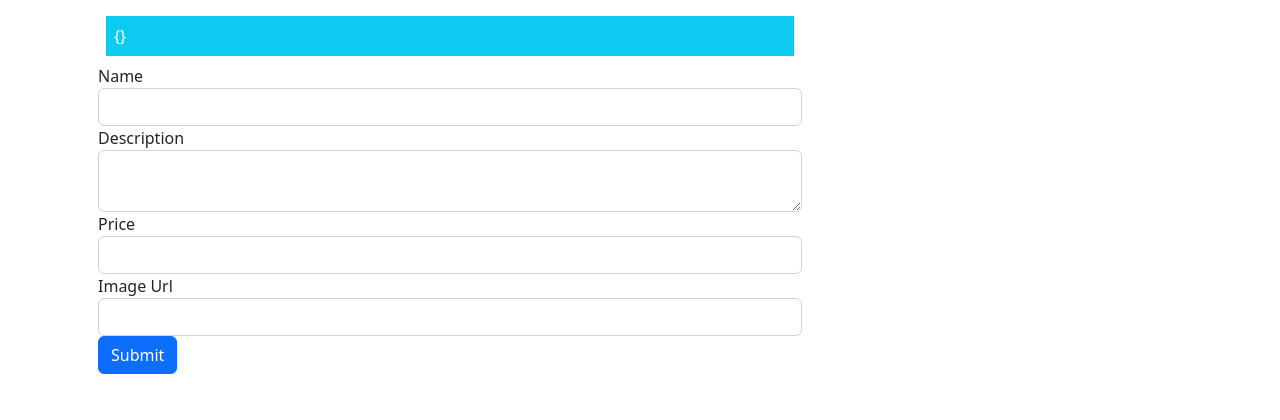
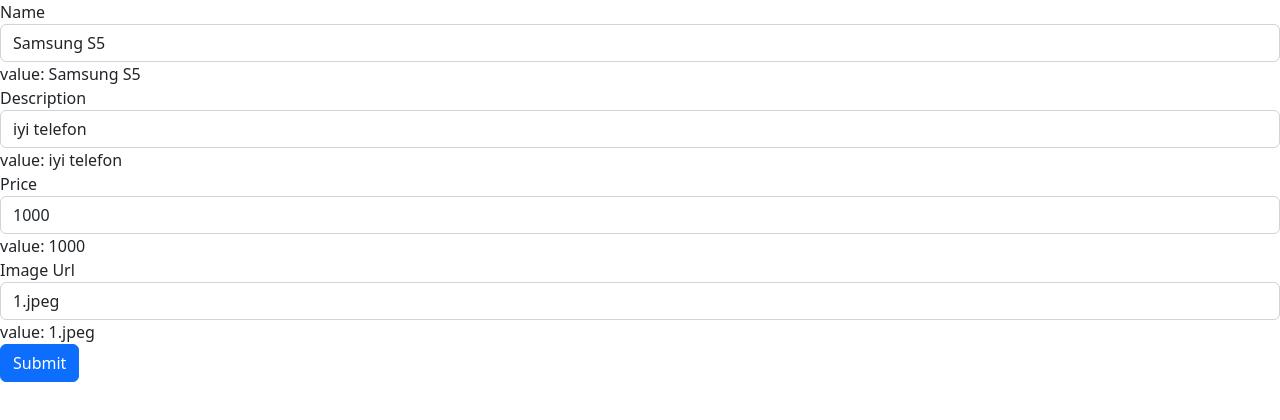
Before and after one commit to M4dn4ss/ProductListing, an Angular app: page / in a window 1280 px wide. Shown: the top 420 px of the page. Built offline with nearby package versions, Linux system fonts and the light colour scheme.

Commit message:
Initialize Reactive Form

```diff
--- a/src/app/app.module.ts
+++ b/src/app/app.module.ts
@@ -1,7 +1,7 @@
 import { NgModule } from '@angular/core';
 import { BrowserModule } from '@angular/platform-browser';
 import { ProductComponent } from './product.component';
-import { FormsModule } from '@angular/forms';
+import { FormsModule, ReactiveFormsModule } from '@angular/forms';
 import { SummaryPipe } from './summary.pipe';
 import { InputEmailDirective } from './input-email.directive';
 import { AdminProductsComponent } from './admin-products/admin-products.component';
@@ -14,7 +14,8 @@
   ],
   imports: [
     BrowserModule,
-    FormsModule
+    FormsModule,
+    ReactiveFormsModule
   ],
   providers: [],
   bootstrap: [ProductComponent]
--- a/src/app/product.component.html
+++ b/src/app/product.component.html
@@ -1,71 +1,27 @@
-<div class="container">
-    <div class="row">
-        <div class="col-8">
-            <div class="m-3">
-                <form #form="ngForm" (ngSubmit)="submitForm(form)">
-                    <div class="bg-danger text-white p-3 my-2" *ngIf="formSubmitted && form.invalid">
-                        An error has occurred. Check your information.
-                        <ul>
-                            <li *ngFor="let error of getFormValidationErrors(form)">
-                                {{ error }}
-                            </li>
-                        </ul>
-                    </div>
-                    <div class="bg-info text-white m-2 p-2">
-                        {{ jsonProduct }}
-                    </div>
-
+<form>
     <div class="form-group">
         <label>Name</label>
-                        <input required minlength="3" maxlength="10" pattern="^[A-Za-z ]+$" [(ngModel)]="newProduct.name" name="name" #name="ngModel" type="text" class="form-control">
-                        <div class="alert alert-danger" *ngIf="(formSubmitted || name.dirty) && name.invalid">
-                            <ul>
-                                <li *ngFor="let error of getValidationErrors(name,null)">
-                                    {{ error }}
-                                </li>
-                            </ul>
-                        </div>
+        <input class="form-control" [formControl]="name">
+        value: {{ name.value }}
     </div>
 
     <div class="form-group">
         <label>Description</label>
-                        <textarea required [(ngModel)]="newProduct.description" name="description" #description="ngModel" type="text" class="form-control"></textarea>
-                        <div class="alert alert-danger" *ngIf="(formSubmitted || description.dirty) && description.invalid">
-                            <ul>
-                                <li *ngFor="let error of getValidationErrors(description,null)">
-                                    {{ error }}
-                                </li>
-                            </ul>
-                        </div>
+        <input class="form-control" [formControl]="description">
+        value: {{ description.value }}
     </div>
 
     <div class="form-group">
         <label>Price</label>
-                        <input required [(ngModel)]="newProduct.price" name="price" #price="ngModel" type="text" class="form-control">
-                        <div class="alert alert-danger" *ngIf="(formSubmitted || price.dirty) && price.invalid">
-                            <ul>
-                                <li *ngFor="let error of getValidationErrors(price,null)">
-                                    {{ error }}
-                                </li>
-                            </ul>
-                        </div>
+        <input class="form-control" [formControl]="price">
+        value: {{ price.value }}
     </div>
 
     <div class="form-group">
         <label>Image Url</label>
-                        <input required [(ngModel)]="newProduct.imageUrl" name="imageUrl" #imageUrl="ngModel" type="text" class="form-control">
-                        <div class="alert alert-danger" *ngIf="(formSubmitted || imageUrl.dirty) && imageUrl.invalid">
-                            <ul>
-                                <li *ngFor="let error of getValidationErrors(imageUrl,null)">
-                                    {{ error }}
-                                </li>
-                            </ul>
-                        </div>
+        <input class="form-control" [formControl]="imageUrl">
+        value: {{ imageUrl.value }}
     </div>
 
-                    <button type="submit" class="btn btn-primary">Submit</button>
+    <button (click)="updateName()" class="btn btn-primary">Submit</button>
 </form>
-            </div>
-        </div>
-    </div>
-</div>
--- a/src/app/product.component.ts
+++ b/src/app/product.component.ts
@@ -1,5 +1,5 @@
 import { Component } from "@angular/core";
-import { NgForm } from "@angular/forms";
+import { FormControl, NgForm } from "@angular/forms";
 import { Product } from "./product.model";
 import { ProductRepository } from "./repository.model";
 
@@ -10,63 +10,13 @@
 
 })
 export class ProductComponent {
-   model: ProductRepository = new ProductRepository();
-   newProduct: Product = new Product();
+   name = new FormControl('Samsung S5');
+   description = new FormControl('iyi telefon');
+   price = new FormControl('1000');
+   imageUrl = new FormControl('1.jpeg');
 
-   get jsonProduct() {
-    return JSON.stringify(this.newProduct);
+   updateName() {
+    this.name.setValue('Samsung S10');
    }
 
-  addProduct(p: Product) {
-    console.log("New Product: " + this.jsonProduct);
-  }
-
-  formSubmitted: boolean = false;
-
-  submitForm(form: NgForm) {
-    console.log(form);
-    this.formSubmitted = true;
-    if(form.valid) {
-      this.addProduct(this.newProduct);
-      this.newProduct = new Product();
-      form.reset();
-      this.formSubmitted = false;
-    }
-  }
-
-  getFormValidationErrors(form: NgForm): string[] {
-    let messages: string[] = [];
-
-    Object.keys(form.controls).forEach(k => {
-      console.log(k); // name
-      console.log(form.controls[k]); // FormControl (name)
-
-      this.getValidationErrors(form.controls[k],k).forEach(message => messages.push(message));
-    })
-
-    return messages;
-  }
-
-  getValidationErrors(state: any, key:string) {
-    let ctrlName: string = state.name || key;
-    let messages: string[] = [];
-
-    if(state.errors) {
-      for(let errorName in state.errors) {
-        switch(errorName) {
-          case "required":
-            messages.push(`You must enter a ${ctrlName}`);
-            break;
-          case "minlength":
-            messages.push(`Min. 3 characters for ${ctrlName}`);
-            break;
-          case "pattern":
-            messages.push(`${ctrlName} contains illegal characters`);
-            break;
-        }
-      }
-    }
-    return messages;
-  }
-
 }
```
Lines whose indentation alone changed are shown as unchanged.
